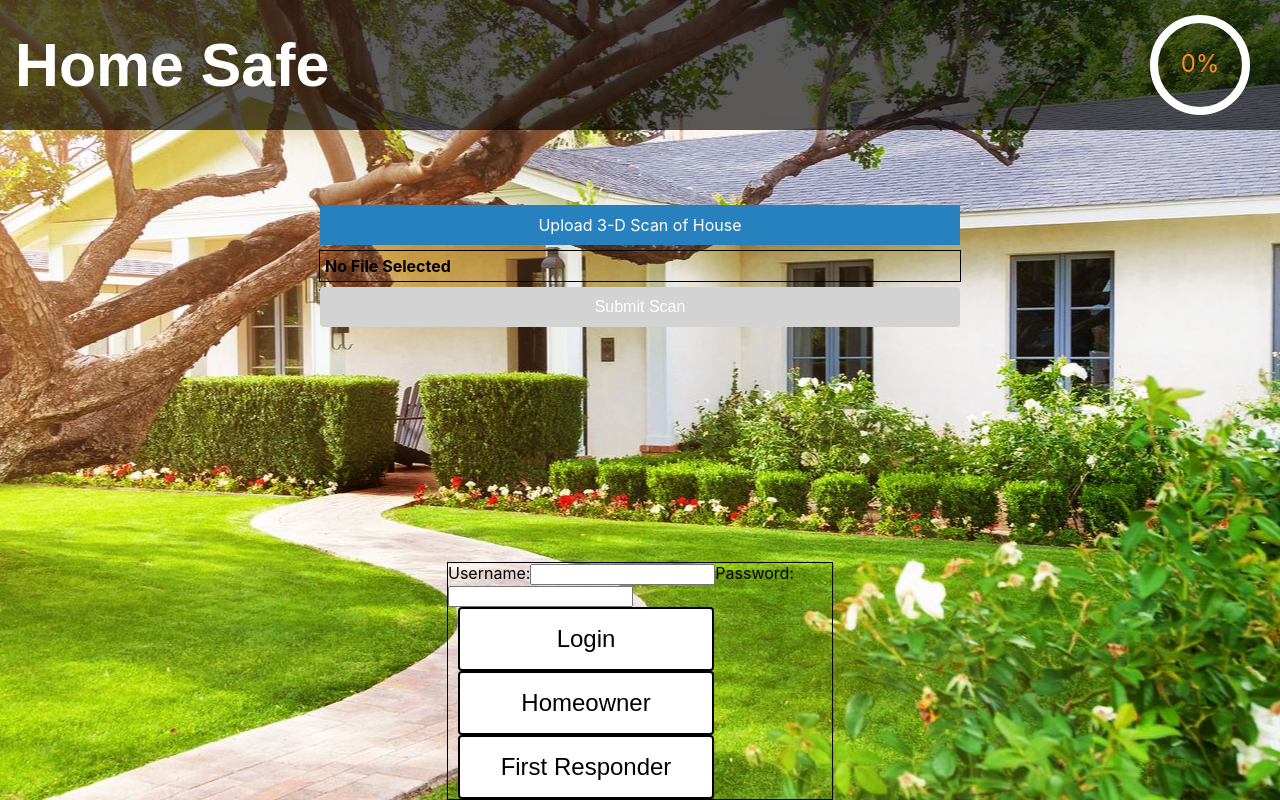
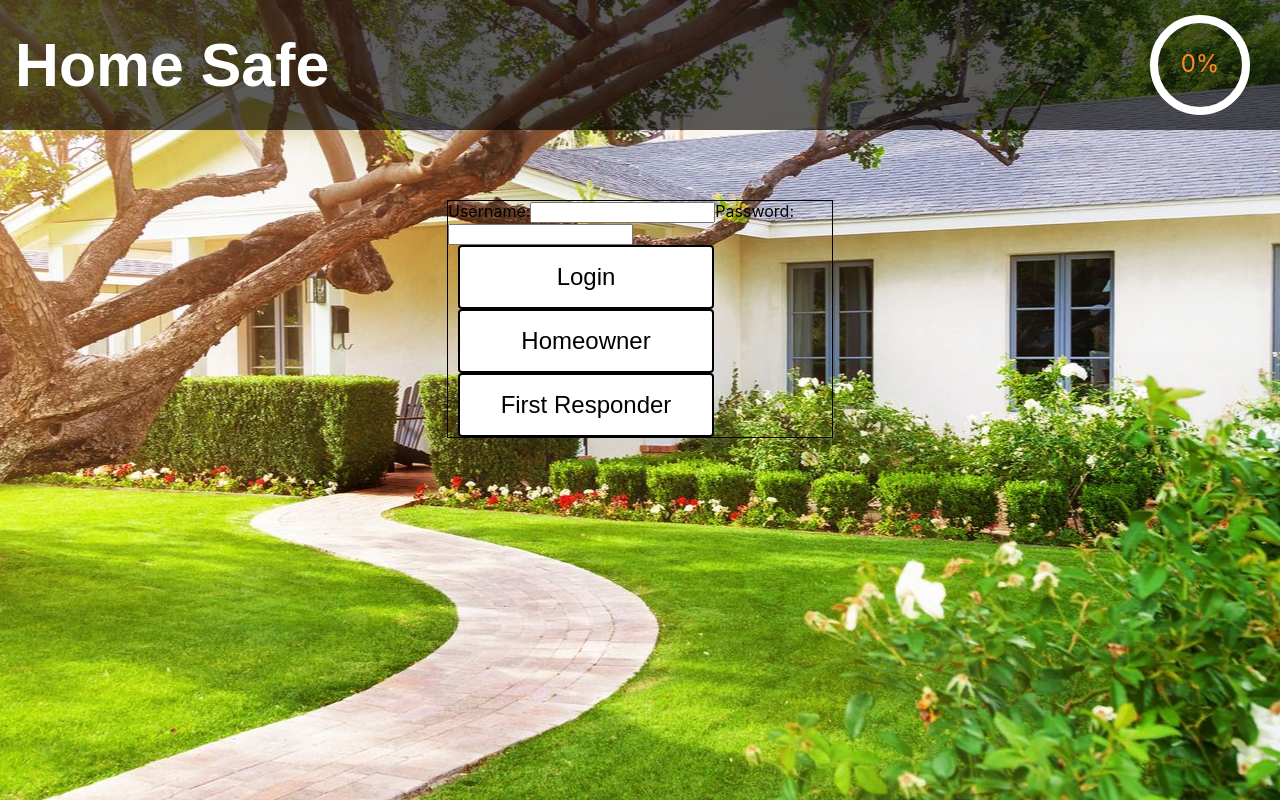
Before and after one commit to baldm0mma/home-safe, a React (Create React App) app: page / in a window 1280 px wide. Built offline with nearby package versions, Linux system fonts and the light colour scheme; a web font is replaced by a local one.

Commit message:
remove scanPage from App component

```diff
--- a/src/Containers/App/App.js
+++ b/src/Containers/App/App.js
@@ -5,14 +5,12 @@ import { LoginScreen } from '../../Components/LoginScreen/LoginScreen';
 import ChecklistScreen from '../ChecklistScreen/ChecklistScreen';
 import PreIncidentScreen from '../PreIncidentScreen/PreIncidentScreen';
 import { Summary } from '../../Components/Summary/Summary';
-import ScanPage from '../../Components/ScanPage/ScanPage';
 import './App.css';
 
 export const App = () => {
   return (
     <main>
       <Header></Header>
-      <ScanPage />
       <Route exact path="/" component={LoginScreen}></Route>
       <Route exact path="/checklist" component={ChecklistScreen}></Route>
       <Route exact path="/plan" component={PreIncidentScreen}></Route>
```
